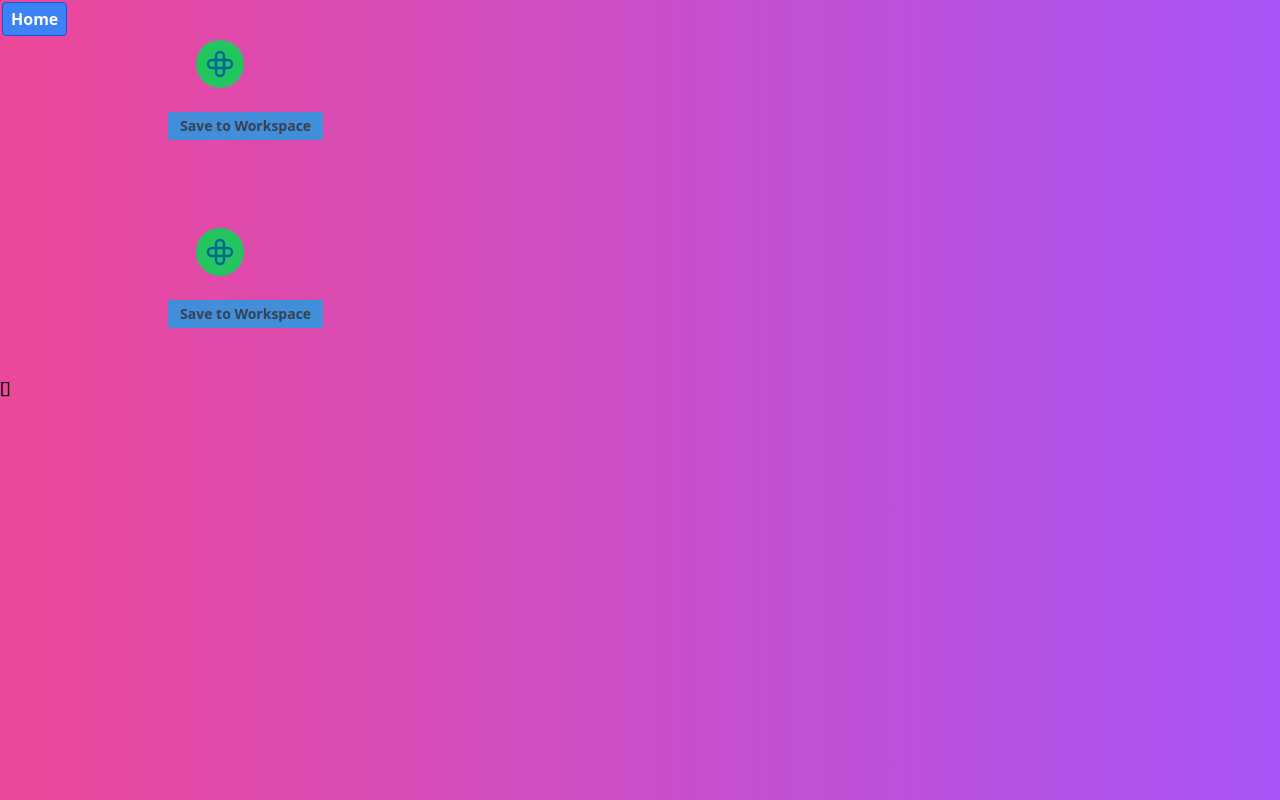
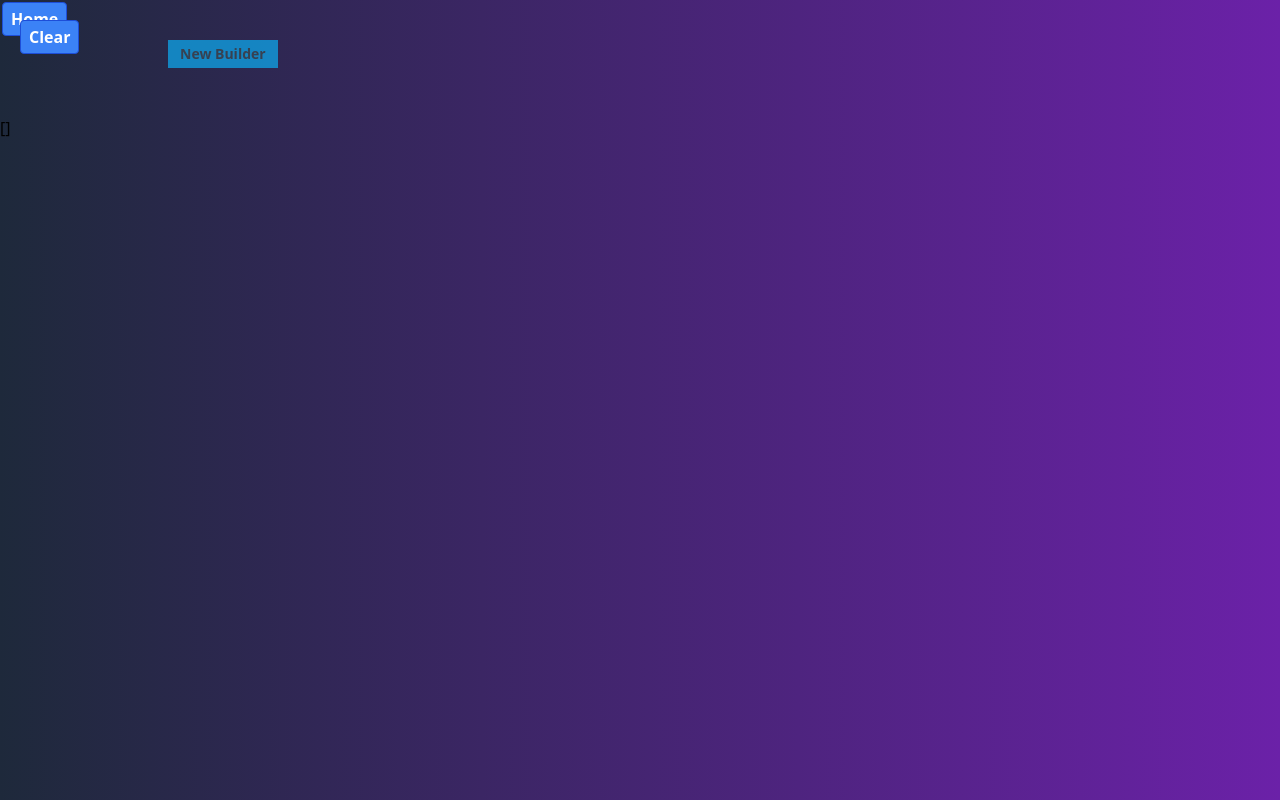
Before and after one commit to domgan/chord-shift, a Next.js app: page /chords in a window 1280 px wide. Built offline with nearby package versions, Linux system fonts and the light colour scheme.

Commit message:
feat: deleteing builders from workspace

```diff
--- a/components/chord-builder.tsx
+++ b/components/chord-builder.tsx
@@ -1,5 +1,5 @@
 import { Dispatch, SetStateAction, useState } from 'react'
-import { Chord } from "./chord"
+import { Chord } from "./chord-card"
 import { tonalitiesMap } from '../features/generate-chord-info'
 
 type CharSelectorProps = {
@@ -43,7 +43,7 @@ export default function ChordBuilder(props: ChooseChordProps) {
   }
 
   const handleSave = () => {
-    props.chords.push({ id: props.chords.length, note, chromatic, tonality })
+    props.chords.push({ id: Date.now(), note, chromatic, tonality })
     // props.setChords(props.chords)
     props.setShowChordBuilder(false)
   }
--- a/components/chord.tsx
+++ b/components/chord-card.tsx
@@ -19,7 +19,8 @@ export default function ChordCard(props: ChordCardProps) {
   const [showRemove, setShowRemove] = useState<boolean>(false)
 
   const handleRemove = () => {
-    props.setChords(props.chords.filter(chord => { return chord.id !== props.chord.id }))
+    props.setChords(props.chords.filter(chord => chord.id !== props.chord.id))
+    props.chords.splice(0, props.chords.length, ...props.chords.filter(chord => chord.id !== props.chord.id))
   }
 
   const RemoveButton = () => {
--- a/features/generate-chord-info.ts
+++ b/features/generate-chord-info.ts
@@ -1,4 +1,4 @@
-import { Chord } from "../components/chord";
+import { Chord } from "../components/chord-card";
 
 export const tonalitiesMap: { [key: string]: string } = {
   major: '',
@@ -34,11 +34,11 @@ export function generateNotes(chord: Chord): string[] {  // (rootNote: string, t
       chordNotes.push(notes[(rootIndex + 3) % 12])
       chordNotes.push(notes[(rootIndex + 7) % 12])
       break
-    case "augmented":
+    case "diminished":
       chordNotes.push(notes[(rootIndex + 3) % 12])
       chordNotes.push(notes[(rootIndex + 6) % 12])
       break
-    case "diminished":
+    case "augmented":
       chordNotes.push(notes[(rootIndex + 4) % 12])
       chordNotes.push(notes[(rootIndex + 8) % 12])
       break
@@ -66,7 +66,7 @@ export function generateNotes(chord: Chord): string[] {  // (rootNote: string, t
       throw new Error("Invalid tonality")
   }
   // denormalize
-  if (chord.chromatic === '♭' || (chord.tonality.includes('minor') && rootNote[1] !== '♯')) {
+  if (chord.chromatic === '♭' || ((chord.tonality.includes('minor') || chord.tonality.includes('diminished')) && rootNote[1] !== '♯')) {
     chordNotes = chordNotes.map(n => n.includes('♯') ? notes[(notes.indexOf(n) + 1)] + '♭' : n)
   }
 
--- a/pages/chords.tsx
+++ b/pages/chords.tsx
@@ -1,36 +1,36 @@
-import { Dispatch, ReactElement, SetStateAction, useEffect, useState } from "react"
+import { useState } from "react"
 import ChordBuilder from "../components/chord-builder"
-import ChordCard, { Chord } from "../components/chord"
+import ChordCard, { Chord } from "../components/chord-card"
 import Link from "next/link"
 import Image from 'next/image'
 
 type WorkspaceElement = {
-  id: number,
-  element: Chord[] | ReactElement
+  id: number
+  element: ChordsWorkshopProps
 }
 
-// type ChordsWorkshopProps = {
-//   workspace: WorkspaceElement,
-//   setWorkspace: Dispatch<SetStateAction<WorkspaceElement[]>>
-// }
+type ChordsWorkshopProps = {
+  id: number
+  chords: Chord[]
+}
 
 export default function Chords() {
   const [workspace, setWorkspace] = useState<WorkspaceElement[]>([])
 
-  const ChordsWorkshop = () => {
-    const [chords, setChords] = useState<Chord[]>([])
+  const ChordsWorkshop = (props: ChordsWorkshopProps) => {
+    const [chords, setChords] = useState<Chord[]>(props.chords)
     const [showChordBuilder, setShowChordBuilder] = useState<boolean>(false)
 
-    const handleSave = () => {
-      const w = [...workspace]
-      w.push({ id: workspace.length, element: chords })
-      setWorkspace(w)
+    const handleDelete = (id: number) => {
+      setWorkspace(workspace.filter(ws => ws.id !== id))
+      // workspace.splice(0, workspace.length, ...workspace.filter(ws => ws.id !== id))
     }
 
     return (
-      <div className="max-w-screen-lg p-10 mx-auto">
-        {showChordBuilder && (<ChordBuilder chords={chords} setShowChordBuilder={setShowChordBuilder} />)}
-        <div className='grid grid-flow-row grid-cols-8 gap-4'>
+      <div className="p-5">
+        {showChordBuilder && <ChordBuilder chords={chords} setShowChordBuilder={setShowChordBuilder} />}
+        <div className='relative grid grid-flow-row grid-cols-8 gap-4 p-4 rounded-md shadow-md bg-indigo-800'>
+          <div className="absolute top-0 left-0 text-xs text-red-500 font-bold">This is a watermark</div>
           {chords.map(chord => <ChordCard chord={chord} chords={chords} setChords={setChords} />)}
           <div className="relative rounded-full flex items-center justify-center">
             <button onClick={() => setShowChordBuilder(true)}
@@ -38,17 +38,37 @@ export default function Chords() {
               <Image src='/plus.svg' alt='plus' width={40} height={40} />
             </button>
           </div>
+          <button onClick={() => handleDelete(props.id)} className='absolute top-0 right-0 rounded-full bg-white hover:bg-red-500 h-10 w-10 focus:outline-none grid place-items-center'>
+            <Image alt='close' width={24} height={24} src='/close.svg' />
+          </button>
         </div>
-        <br /><button className="btn" onClick={handleSave}>Save to Workspace</button>
-      </div>
+      </div >
     )
+  }
+
+  const handleAddChordBuilder = () => {
+    const ws = [...workspace]
+    const id = Date.now()
+    ws.push({ id, element: { id, chords: [] } })
+    setWorkspace(ws)
+  }
+
+  const getWorkspaceElement = (id: number, element: ChordsWorkshopProps) => {
+    return <ChordsWorkshop id={id} chords={element.chords} />
+  }
+
+  const handleClear = () => {
+    setWorkspace([])
   }
 
   return (
     <main className='main'>
       <Link className="absolute bg-blue-500 hover:bg-blue-700 text-white font-bold m-0.5 py-1 px-2 border border-blue-700 rounded" href='/'>Home</Link>
-      <ChordsWorkshop />
-      <ChordsWorkshop />
+      <button className="absolute bg-blue-500 hover:bg-blue-700 text-white font-bold m-5 py-1 px-2 border border-blue-700 rounded" onClick={handleClear}>Clear</button>
+      <div className="max-w-screen-lg p-10 mx-auto">
+        {workspace.map(ws => getWorkspaceElement(ws.id, ws.element))}
+        <button className="btn" onClick={handleAddChordBuilder}>New Builder</button>
+      </div>
       <p>{JSON.stringify(workspace)}</p>
     </main>
   )
--- a/pages/index.tsx
+++ b/pages/index.tsx
@@ -13,7 +13,7 @@ export default function Home() {
         <meta name="viewport" content="width=device-width, initial-scale=1" />
         <link rel="icon" href="/favicon.ico" />
       </Head>
-      <main className='main'>
+      <main className='main p-16'>
         <div className='px-6 pt-4 pb-2'>
           <Link
             href='/chords'
--- a/styles/globals.css
+++ b/styles/globals.css
@@ -23,6 +23,7 @@
     @apply inline-block bg-gray-200 px-3 py-1 text-sm font-semibold text-gray-700 mr-2 mb-2 hover:bg-sky-600/50 bg-sky-500/75;
   }
   .main {
-    @apply bg-gradient-to-r from-pink-500 to-purple-500 fixed top-0 left-0 w-screen h-screen bg-center bg-cover;
+    @apply bg-gradient-to-r from-slate-800 to-purple-800 fixed top-0 left-0 w-screen h-screen bg-center bg-cover;
+    /* bg-gradient-to-r from-slate-300 to-purple-400 -- light mode */
   }
 }
```
